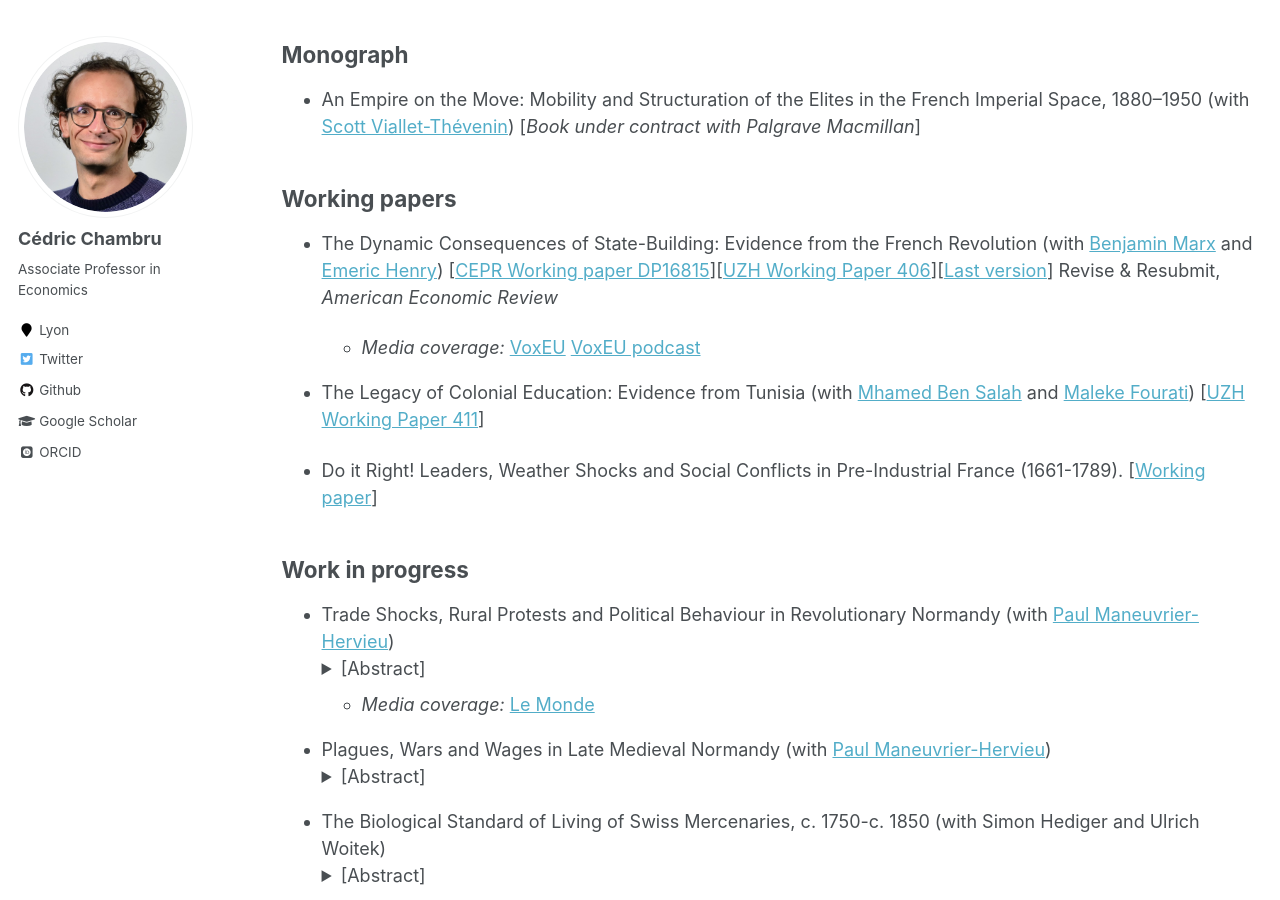
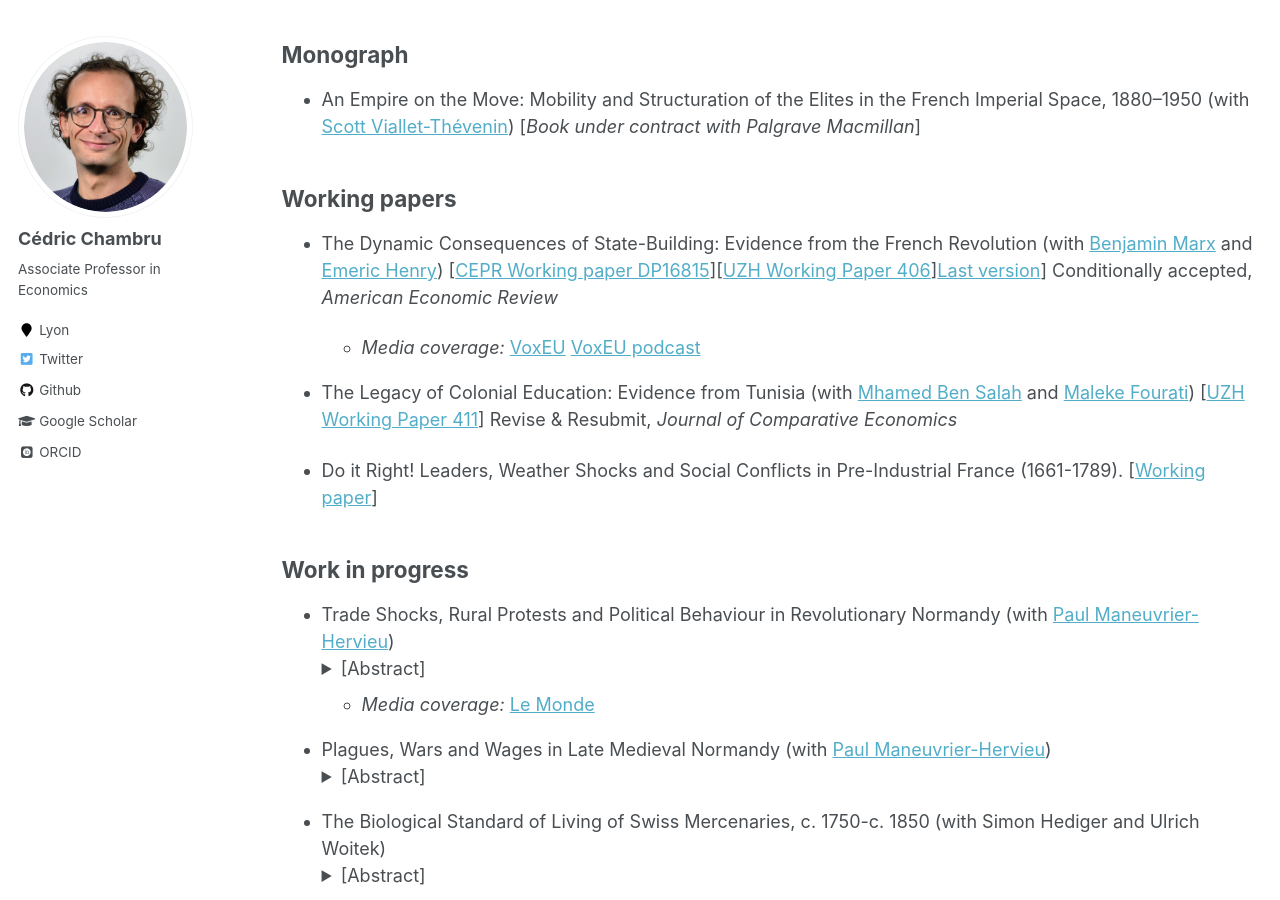
Before and after one commit to CedricChambru/CedricChambru.github.io, a Jekyll site: the page built from _pages/research.md, in a window 1280 px wide and 900 px high, scrolled down 762 px. Built offline with Jekyll 4.4.1, drawn with Linux system fonts in a browser that asks for light colours; some web fonts are replaced.

Commit message:
Update research.md

```diff
--- a/_pages/research.md
+++ b/_pages/research.md
@@ -28,11 +28,11 @@ redirect_from:
 
 ## Working papers
 
-* The Dynamic Consequences of State-Building: Evidence from the French Revolution (with [Benjamin Marx](https://sites.google.com/view/bmarx) and [Emeric Henry](https://sites.google.com/site/emericmlhenry)) [[CEPR Working paper DP16815](https://cepr.org/active/publications/discussion_papers/dp.php?dpno=16815)][[UZH Working Paper 406](https://doi.org/10.5167/uzh-217105)][[Last version](https://drive.google.com/file/d/1Wll4seH5huKJU6ll9ziLA4ixs7BJzSG8/view)] Revise & Resubmit, *American Economic Review*
+* The Dynamic Consequences of State-Building: Evidence from the French Revolution (with [Benjamin Marx](https://sites.google.com/view/bmarx) and [Emeric Henry](https://sites.google.com/site/emericmlhenry)) [[CEPR Working paper DP16815](https://cepr.org/active/publications/discussion_papers/dp.php?dpno=16815)][[UZH Working Paper 406](https://doi.org/10.5167/uzh-217105)][Last version](https://drive.google.com/file/d/1Wll4seH5huKJU6ll9ziLA4ixs7BJzSG8/view)] Conditionally accepted, *American Economic Review*
 
    - *Media coverage:* [VoxEU](https://voxeu.org/article/building-state-one-step-time) [VoxEU podcast](https://voxeu.org/vox-talks/french-revolution-state-building)
 
-* The Legacy of Colonial Education: Evidence from Tunisia (with [Mhamed Ben Salah](https://mhamedbensalah.github.io) and [Maleke Fourati](https://sites.google.com/view/malekefourati)) [[UZH Working Paper 411](https://doi.org/10.5167/uzh-218541)]
+* The Legacy of Colonial Education: Evidence from Tunisia (with [Mhamed Ben Salah](https://mhamedbensalah.github.io) and [Maleke Fourati](https://sites.google.com/view/malekefourati)) [[UZH Working Paper 411](https://doi.org/10.5167/uzh-218541)] Revise & Resubmit, *Journal of Comparative Economics*
 
 * Do it Right! Leaders, Weather Shocks and Social Conflicts in Pre-Industrial France (1661-1789). [[Working paper](https://doi.org/10.5167/uzh-186150)]
 
@@ -108,7 +108,7 @@ redirect_from:
   </li>
 </ul>
 
-* The Political Determinants of Social Unrest: Theory and Evidence from Early Modern France (with [Matteo Camboni](https://sites.google.com/u.northwestern.edu/matteocamboni/home) and [Michael Porcellacchia](https://sites.northwestern.edu/mporcellacchia/))
+* The Political Determinants of Social Unrest: Theory and Evidence from Early Modern France (with [Matteo Camboni](https://sites.google.com/u.northwestern.edu/matteocamboni/home) and [Michael Porcellacchia](https://sites.google.com/view/michael-porcellacchia))
 
 ## Data collection
 
```
